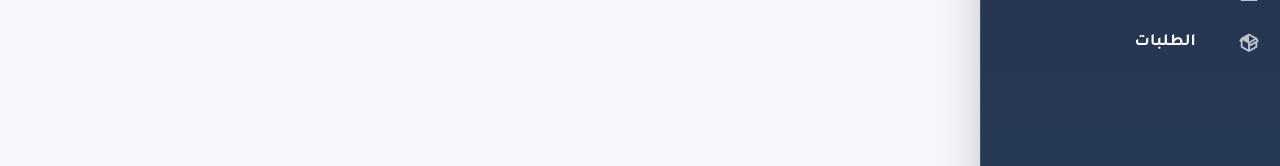
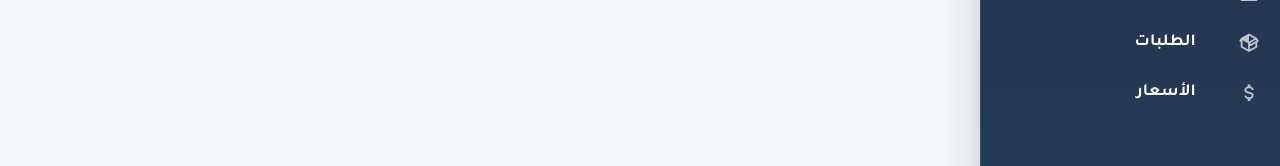
Before and after one commit to abdallah-mahmoud/klothy-dashboard, a Vue app: page /admin in a window 1280 px wide. Shown: the part 378-544 px from the top of the page. Built offline with nearby package versions, Linux system fonts and the light colour scheme; sample sign-in values are in the browser's storage; what vue3-apexcharts would draw is missing.

Commit message:
fix: Add back Pricing menu item

```diff
--- a/src/layouts/AdminLayout.vue
+++ b/src/layouts/AdminLayout.vue
@@ -222,6 +222,7 @@ const menuItems = [
   { title: 'المندوبين', path: '/admin/drivers', icon: 'mdi-moped' },
   { title: 'المدن', path: '/admin/cities', icon: 'mdi-city' },
   { title: 'الطلبات', path: '/admin/orders', icon: 'mdi-package-variant' },
+  { title: 'الأسعار', path: '/admin/pricing', icon: 'mdi-currency-usd' },
 ]
 
 const breadcrumbs = computed(() => {
```
